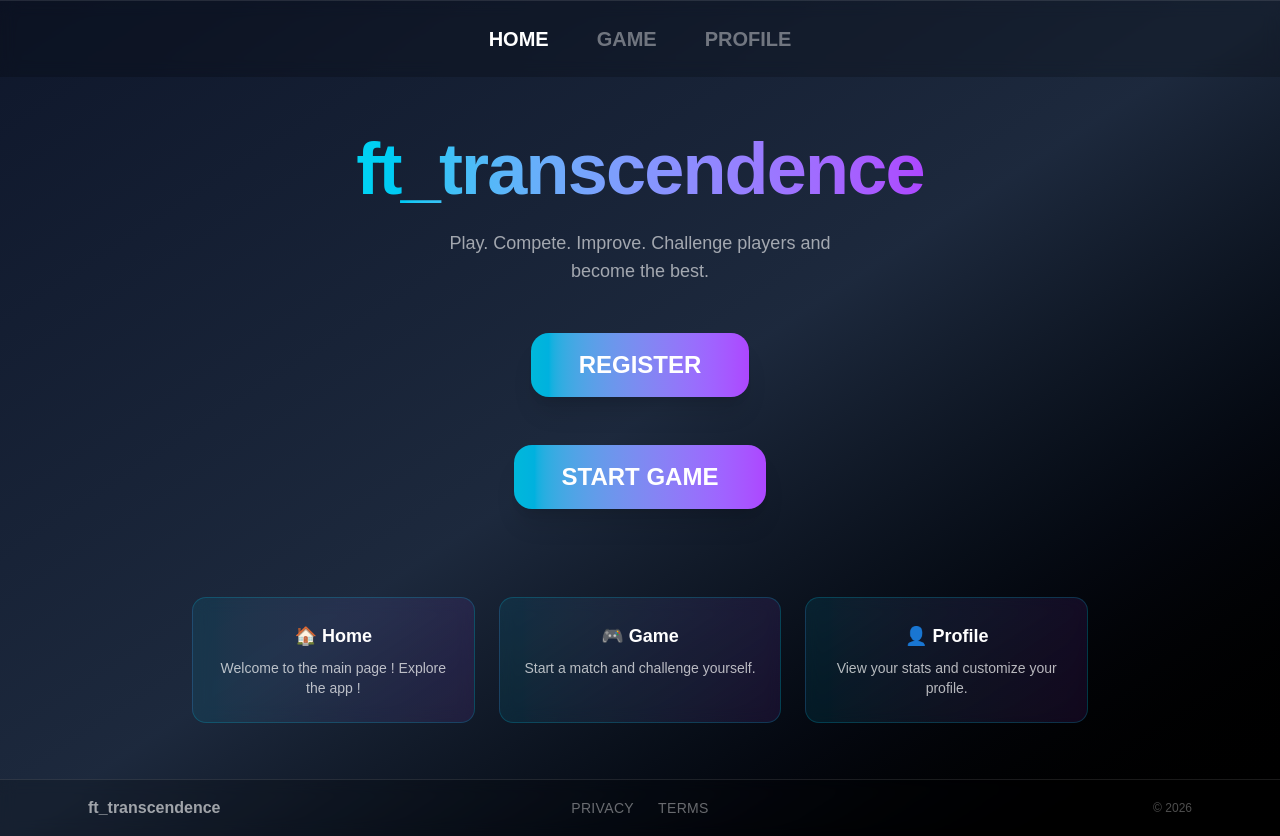
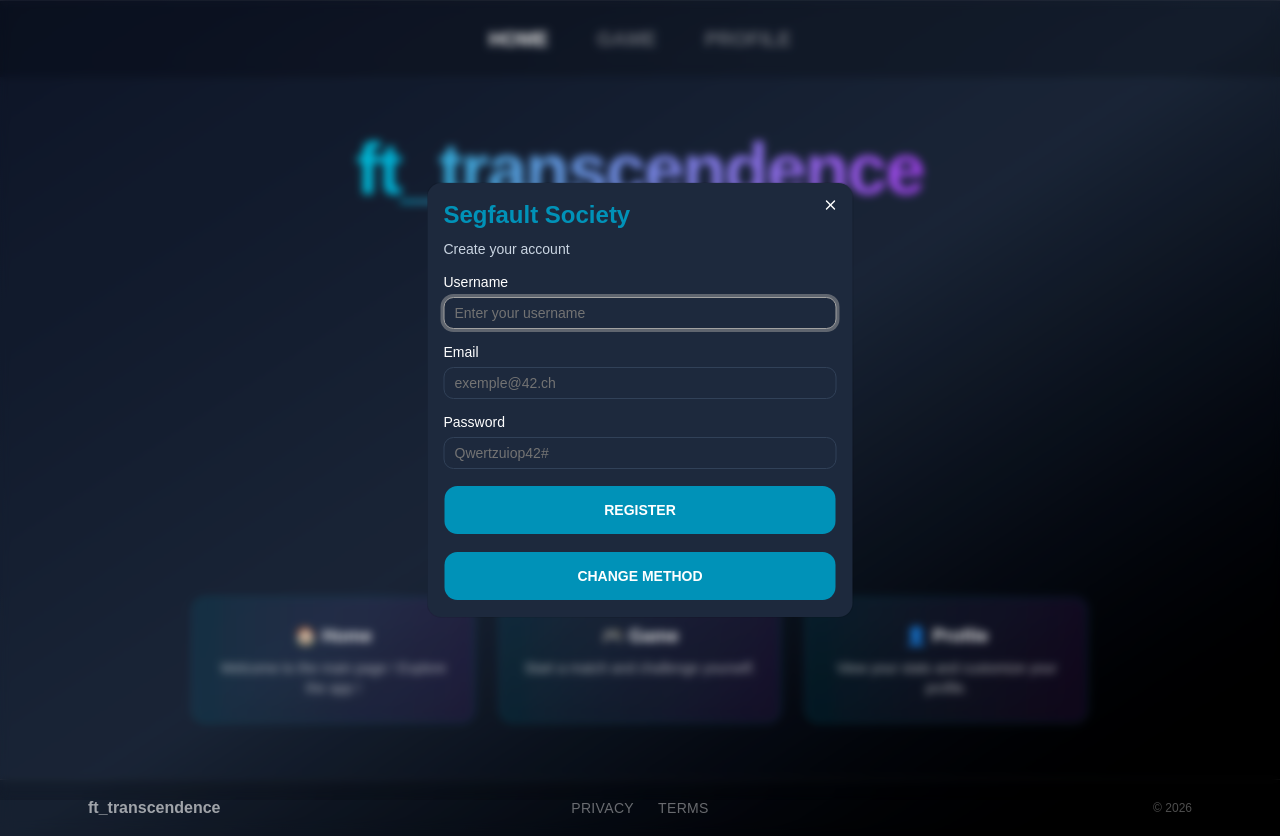
Before and after one commit to team-Segfault-Society-42/Ft_transcendence, a React app in the folder frontend/: page / in a window 1280 px wide. Both pictures are taken after a click on the button "REGISTER". Built offline with nearby package versions, Linux system fonts and the light colour scheme; the HTML template or start-up script is replaced by a standard one.

Commit message:
add form entry

```diff
--- a/frontend/src/App.tsx
+++ b/frontend/src/App.tsx
@@ -5,19 +5,21 @@ import Game from './pages/Game';
 import Profile from './pages/Profile';
 import Privacy from "./pages/Privacy";
 import Terms from "./pages/Terms";
+import { Toaster } from "sonner";
 
 function App() {
 	return (
 		<div>
 			<Routes>
 				<Route element={<MainLayout />}>
-					<Route path="/" element={<Home />} />
+					<Route path="/" element={<Home /> } Toaster richColors theme="dark" />
 					<Route path="/game" element={<Game />} />
 					<Route path="/profile" element={<Profile />} />
 					<Route path="/privacy" element={<Privacy />} />
 					<Route path="/terms" element={<Terms />} />
 				</Route>
 			</Routes>
+			<Toaster richColors theme="dark" />
 		</div>
 	);
 }
--- a/frontend/src/components/layout/SignupModal.tsx
+++ b/frontend/src/components/layout/SignupModal.tsx
@@ -4,35 +4,19 @@ import * as z from 'zod'
 import { useForm } from 'react-hook-form'
 import { zodResolver } from "@hookform/resolvers/zod";
 import { toast } from "sonner";
-import {
-  Form,
-  FormField,
-  FormItem,
-  FormLabel,
-  FormControl,
-  FormMessage
-} from "@/components/ui/form";
+import { Form, FormField, FormItem, FormLabel, FormControl, FormMessage } from "@/components/ui/form";
 import { Input } from "@/components/ui/input";
 import { Button } from "@/components/ui/button";
-
-import {
-  Dialog,
-  DialogContent,
-  DialogHeader,
-  DialogTitle,
-  DialogDescription,
-} from "@/components/ui/dialog";
+import { Dialog,DialogContent,DialogHeader,DialogTitle,DialogDescription,} from "@/components/ui/dialog";
 
 
 export default function SignupModal(props) {
-
 
     const formSchema = z.object({
         username: z.string().min(3, "The username must be longer than 3 characters."), // add here error message in all language
         email: z.string().email("Invalid email adress."),
         password: z.string().min(8, "The password must be 8 characters"),
     })
-
     const form = useForm({
         resolver: zodResolver(formSchema),
         defaultValues: {
@@ -45,16 +29,16 @@ export default function SignupModal(props) {
     const [isLoading, setIsLoading] = useState(false)
     const [isSuccess, setIsSuccess] = useState(false)
 
-
     async function onSubmit(data: z.infer<typeof formSchema>) {
         try {
+			setIsLoading(true)
             await userService.createUser(data)
-            toast.success("User successfully created!")
+            toast.success("User successfully created!", {position: "top-left" })
             setIsSuccess(true)
             setTimeout(() => {props.onClose();}, 2000 )
 
         } catch(error: any){
-            toast.error("Error : " + error.message)
+            toast.error("Error : " + error.message, { position: "bottom-right" })
         } finally {
             setIsLoading(false)
         }
@@ -62,7 +46,72 @@ export default function SignupModal(props) {
 
 return (
     <Dialog open={props.isOpen} onOpenChange={props.onClose}>
+       <DialogContent className="sm:max-w-[425px] bg-slate-800 border-slate-800 text-white">
+			<DialogHeader>
+				<DialogTitle className="text-2xl font-bold text-cyan-600">Segfault Society</DialogTitle>
+				<DialogDescription className="text-slate-300">
+					Create your account
+				</DialogDescription>
+			</DialogHeader>
+				<Form {...form}>
+    				<form onSubmit={form.handleSubmit(onSubmit)} className="space-y-4">
+						<FormField
+  						control={form.control}
+  						name="username"
+  						render={({ field }) => (
+    					<FormItem>
+      					<FormLabel>Username</FormLabel>
+      					<FormControl>
+        				<Input placeholder="Enter your username" className="bg-slate-800 border-slate-700 focus:border-cyan-500" {...field} />
+      					</FormControl>
+     					 <FormMessage />
+    					</FormItem>
+  						)}
+					/>
+					<FormField
+  						control={form.control}
+  						name="email"
+  						render={({ field }) => (
+    					<FormItem>
+      					<FormLabel>Email</FormLabel>
+      					<FormControl>
+        				<Input type='email' placeholder="exemple@42.ch" className="bg-slate-800 border-slate-700 focus:border-cyan-500" {...field} />
+      					</FormControl>
+     					 <FormMessage />
+    					</FormItem>
+  						)}
+					/>
+						<FormField
+  						control={form.control}
+  						name="password"
+  						render={({ field }) => (
+    					<FormItem>
+      					<FormLabel>Password</FormLabel>
+      					<FormControl>
+						<Input type='password' placeholder="Qwertzuiop42#" className="bg-slate-800 border-slate-700 focus:border-cyan-500" {...field} />
+      					</FormControl>
+     					 <FormMessage />
+    					</FormItem>
+  						)}
+					/>
 
+
+
+
+
+
+
+
+        				<Button type="submit" className="w-full bg-cyan-600 hover:bg-cyan-500 text-white font-bold py-6 rounded-xl transition-all" disabled={isLoading}>
+            			{isLoading ? "Connection to server..." : "REGISTER"}
+        				</Button>
+						<Button type="button" className="w-full bg-cyan-600 hover:bg-cyan-500 text-white font-bold py-6 rounded-xl transition-all" disabled={isLoading}>
+            			{"CHANGE METHOD"}
+        				</Button>
+    				</form>
+			</Form>
+
+	   </DialogContent>
     </Dialog>
 );
 
--- a/frontend/src/services/userService.ts
+++ b/frontend/src/services/userService.ts
@@ -41,7 +41,7 @@ export async function updateUser(id, data) {
 
 export async function createUser(data) {
     try {
-        const response = await fetch(url + "users/",
+        const response = await fetch(url + "users",
         {
             method: 'POST',
             headers: {
```
